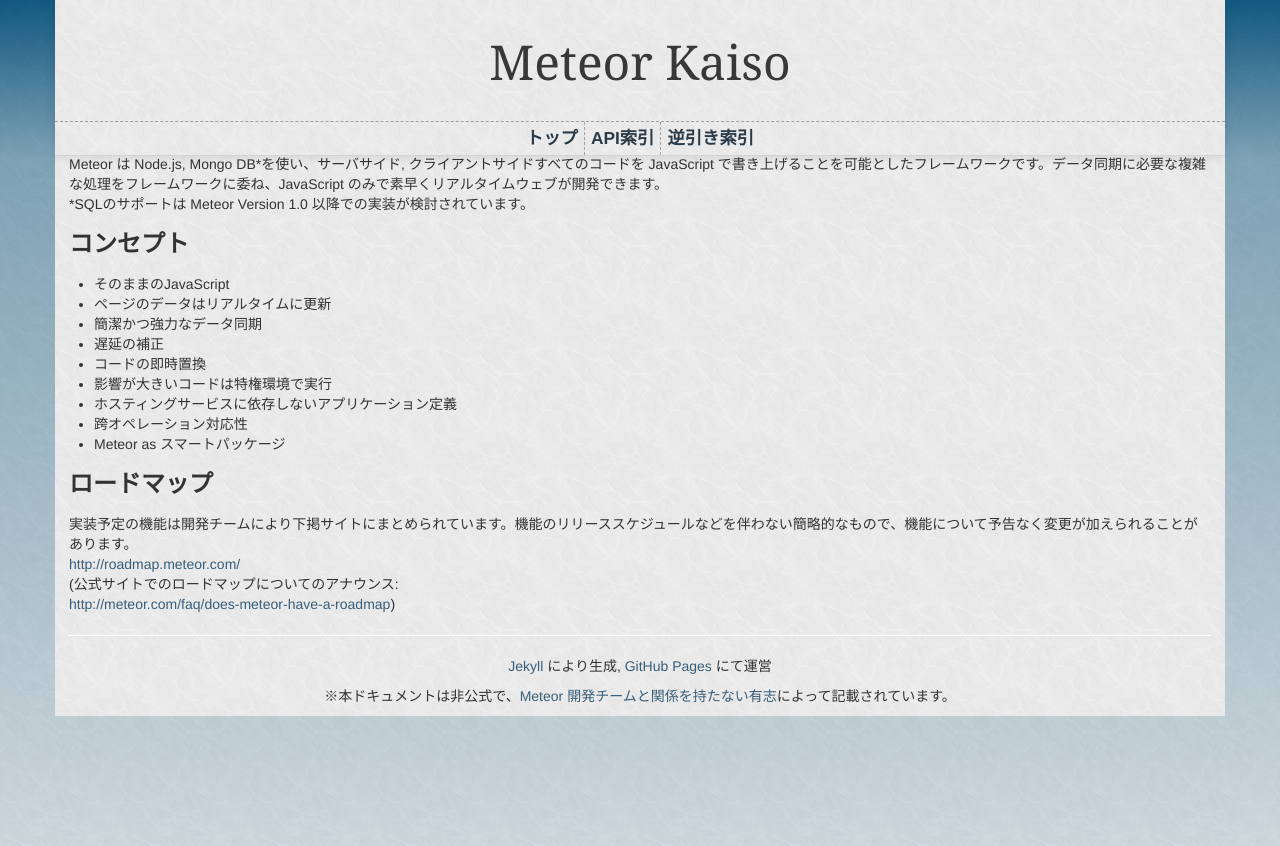
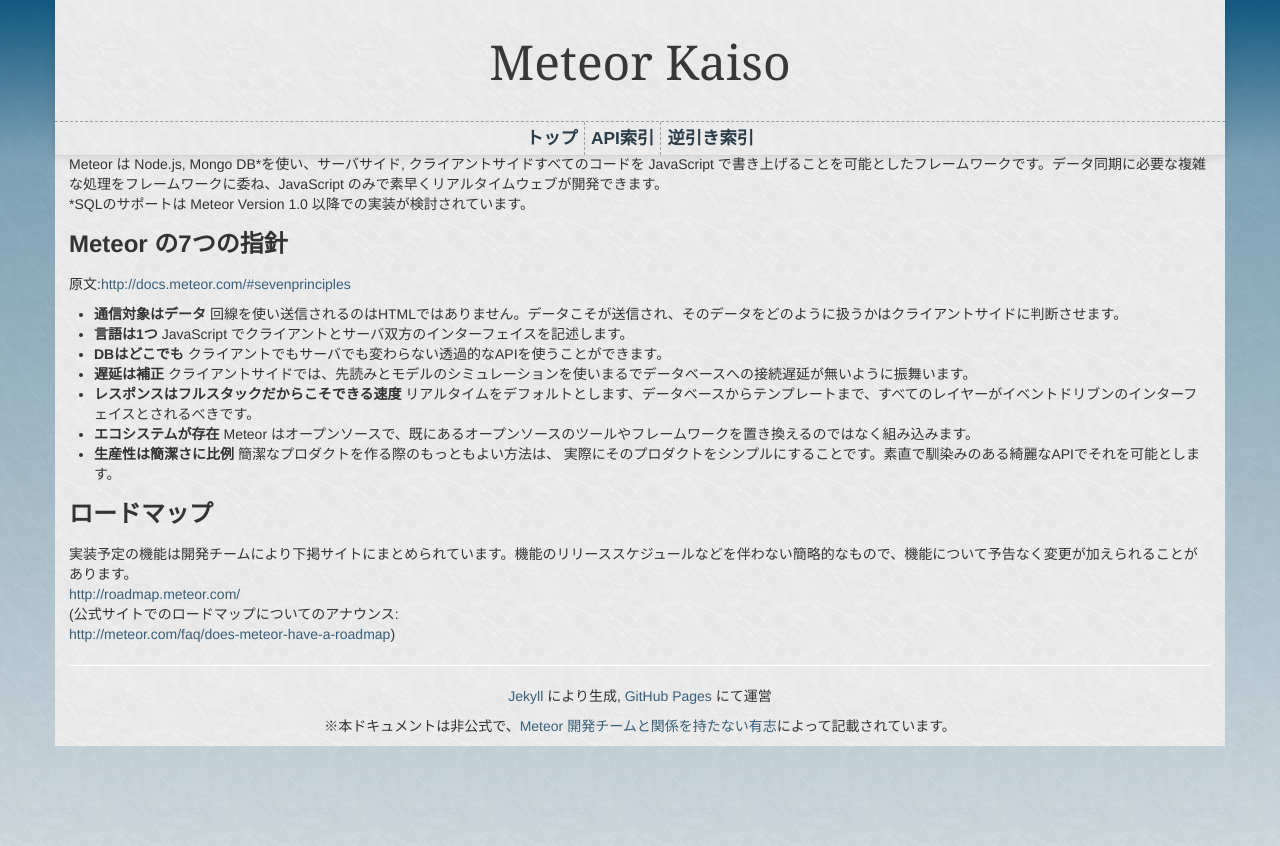
Before and after one commit to arumtaunsaram/meteor_jp, a Jekyll site: the page built from about_meteor.html, in a window 1280 px wide. Shown: the top 846 px of the page. Built offline with Jekyll 4.4.1, drawn with Linux system fonts in a browser that asks for light colours; Markdown is read by kramdown in place of the engine named in the settings.

Commit message:
Update the principles according to the latest original one.

```diff
--- a/_includes/about_meteor.html
+++ b/_includes/about_meteor.html
@@ -1,17 +1,18 @@
 <article class="solidArticle" id="solidArticle_about_meteor">
 <p>Meteor は Node.js, Mongo DB*を使い、サーバサイド, クライアントサイドすべてのコードを JavaScript で書き上げることを可能としたフレームワークです。データ同期に必要な複雑な処理をフレームワークに委ね、JavaScript のみで素早くリアルタイムウェブが開発できます。<br />
   *SQLのサポートは Meteor Version 1.0 以降での実装が検討されています。
-<h2>コンセプト</h2>
+
+<h2>Meteor の7つの指針</h2>
+<p>原文:<a href="http://docs.meteor.com/#sevenprinciples">http://docs.meteor.com/#sevenprinciples</a></p>
+
 <ul>
-  <li>そのままのJavaScript</li>
-  <li>ページのデータはリアルタイムに更新</li>
-  <li>簡潔かつ強力なデータ同期</li>
-  <li>遅延の補正</li>
-  <li>コードの即時置換</li>
-  <li>影響が大きいコードは特権環境で実行</li>
-  <li>ホスティングサービスに依存しないアプリケーション定義</li>
-  <li>跨オペレーション対応性</li>
-  <li>Meteor as スマートパッケージ</li>
+  <li><strong>通信対象はデータ</strong> 回線を使い送信されるのはHTMLではありません。データこそが送信され、そのデータをどのように扱うかはクライアントサイドに判断させます。</li>
+  <li><strong>言語は1つ</strong> JavaScript でクライアントとサーバ双方のインターフェイスを記述します。</li>
+  <li><strong>DBはどこでも</strong> クライアントでもサーバでも変わらない透過的なAPIを使うことができます。</li>
+  <li><strong>遅延は補正</strong> クライアントサイドでは、先読みとモデルのシミュレーションを使いまるでデータベースへの接続遅延が無いように振舞います。</li>
+  <li><strong>レスポンスはフルスタックだからこそできる速度</strong> リアルタイムをデフォルトとします、データベースからテンプレートまで、すべてのレイヤーがイベントドリブンのインターフェイスとされるべきです。</li>
+  <li><strong>エコシステムが存在</strong> Meteor はオープンソースで、既にあるオープンソースのツールやフレームワークを置き換えるのではなく組み込みます。</li>
+  <li><strong>生産性は簡潔さに比例</strong> 簡潔なプロダクトを作る際のもっともよい方法は、 実際にそのプロダクトをシンプルにすることです。素直で馴染みのある綺麗なAPIでそれを可能とします。</li>
 </ul>
 <h2>ロードマップ</h2>
 <p>実装予定の機能は開発チームにより下掲サイトにまとめられています。機能のリリーススケジュールなどを伴わない簡略的なもので、機能について予告なく変更が加えられることがあります。<br />
```
